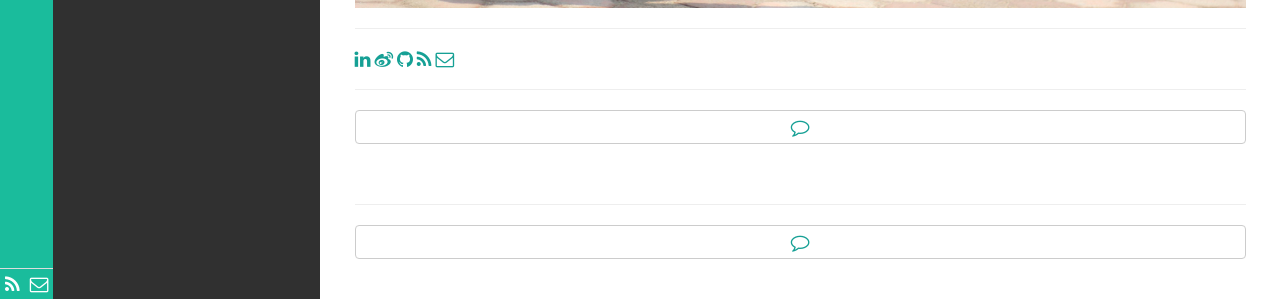
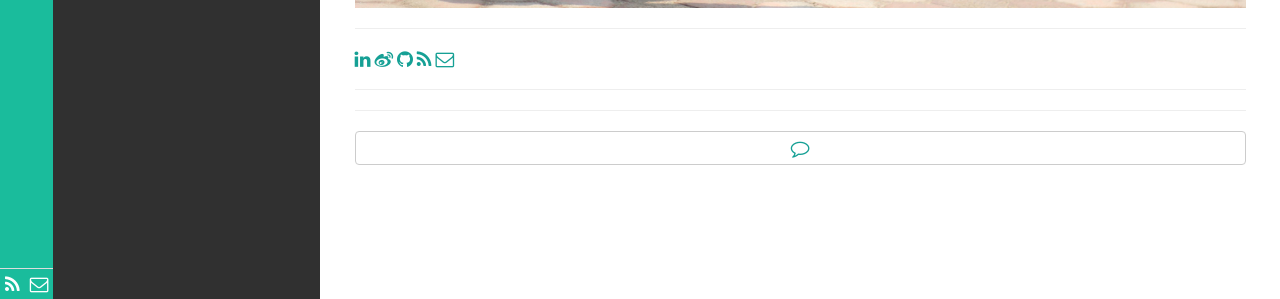
Before and after one commit to mingenhuang/mingenhuang.github.io, a Jekyll site: the page built from pages/about.html, in a window 1280 px wide. Shown: the part 1024-1323 px from the top of the page. Built offline with Jekyll 4.4.1, drawn with Linux system fonts in a browser that asks for light colours; nearby versions of some CDN libraries; library files that are not in the unit come from our copies; Markdown is read by kramdown in place of the engine named in the settings.

Commit message:
blog changed

```diff
--- a/pages/about.html
+++ b/pages/about.html
@@ -29,4 +29,3 @@ titlename: 关于
   <i class="fa fa-envelope-o fa-lg" style="color:#16a095;"></i>
 </a>
 <hr>
-{% include disqus.html %}
```
